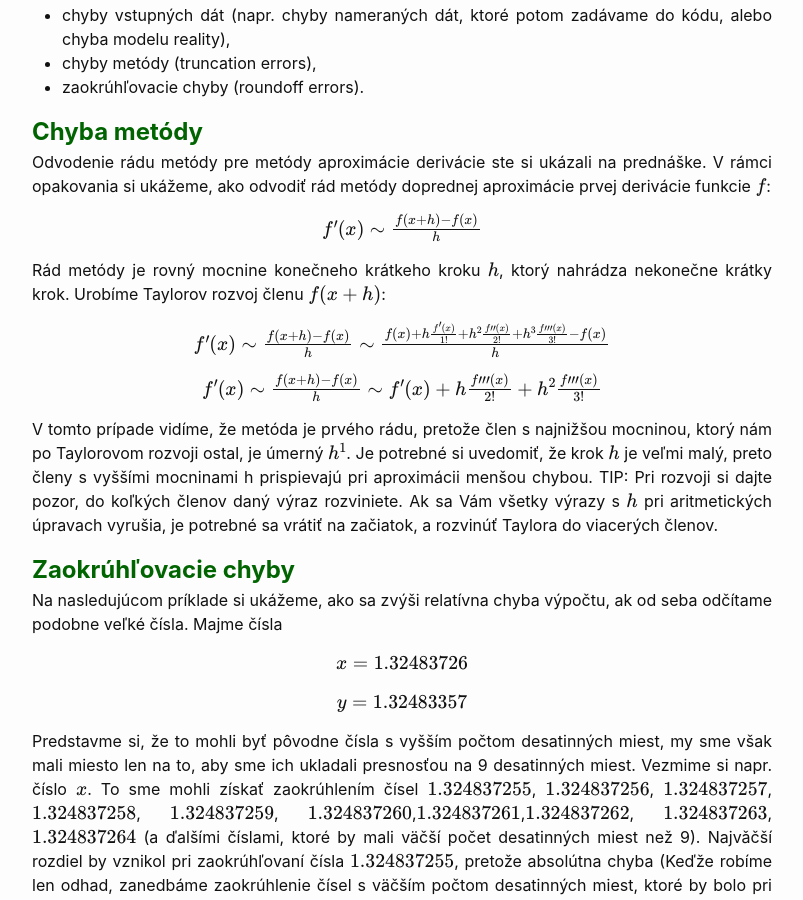
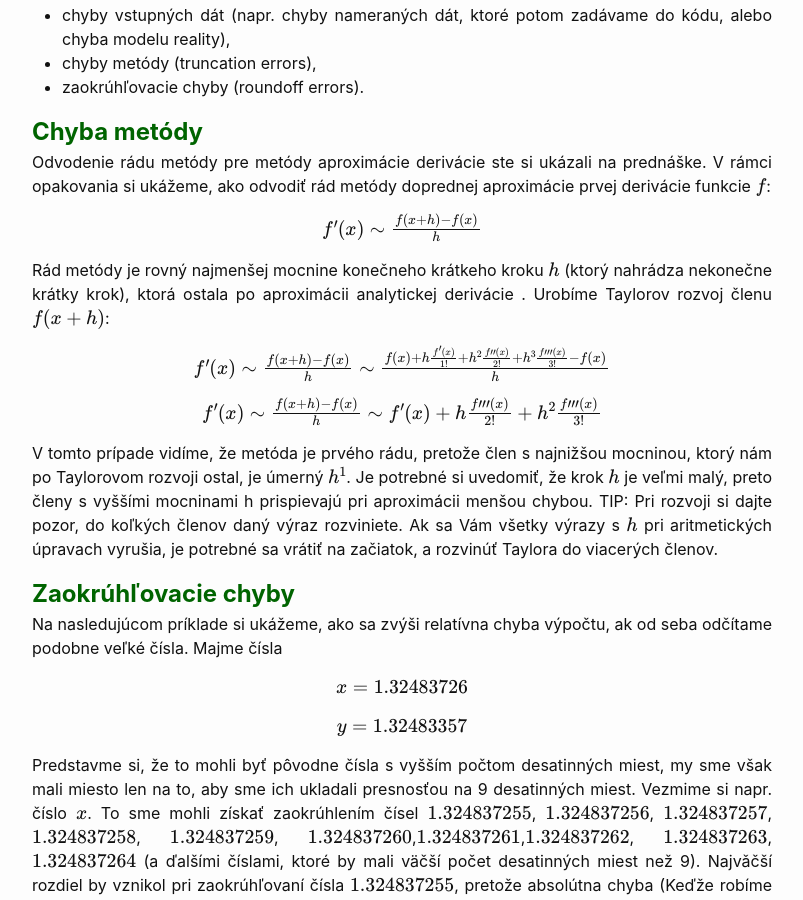
Before and after one commit to maslarova/maslarova.github.io, a Jekyll site: the page built from _posts/2021-02-25-cvicenie2.md, in a window 1280 px wide and 900 px high, scrolled down 333 px. Shown: the whole window, without its empty margins (238-1041 px from the left). Built offline with Jekyll 4.4.1, drawn with Linux system fonts in a browser that asks for light colours.

Commit message:
2021-02-25-cvicenie2.md

```diff
--- a/_posts/2021-02-25-cvicenie2.md
+++ b/_posts/2021-02-25-cvicenie2.md
@@ -19,7 +19,7 @@ Odvodenie rádu metódy pre metódy aproximácie derivácie ste si ukázali na p
 {: .centering}
 $f'(x)\sim\frac{f(x+h)-f(x)}{h}$
 
-Rád metódy je rovný mocnine konečneho krátkeho kroku $h$, ktorý nahrádza nekonečne krátky krok.
+Rád metódy je rovný najmenšej mocnine konečneho krátkeho kroku $h$ (ktorý nahrádza nekonečne krátky krok), ktorá ostala po aproximácii analytickej derivácie .
 Urobíme Taylorov rozvoj členu $f(x+h)$:
 
 {: .centering}
```
